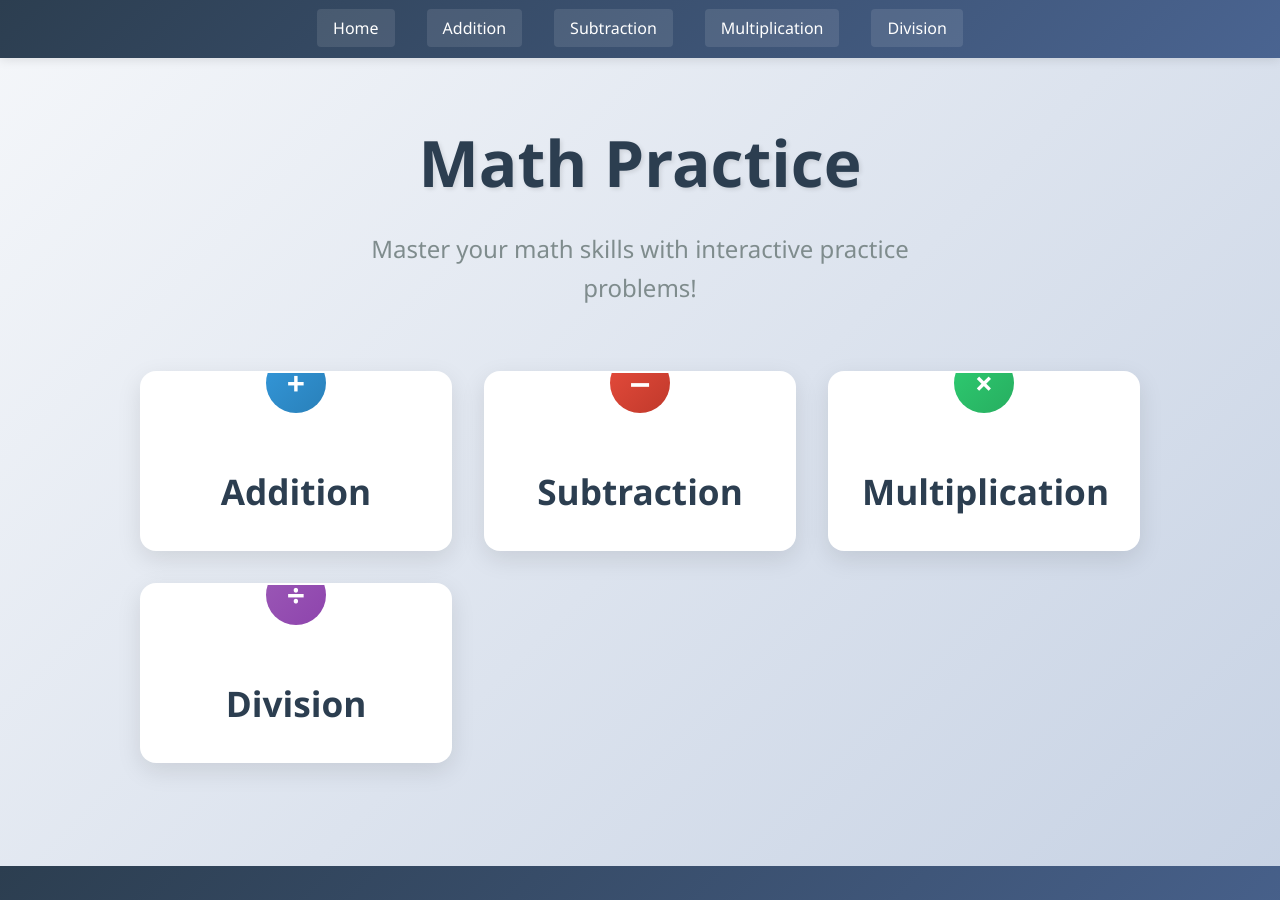
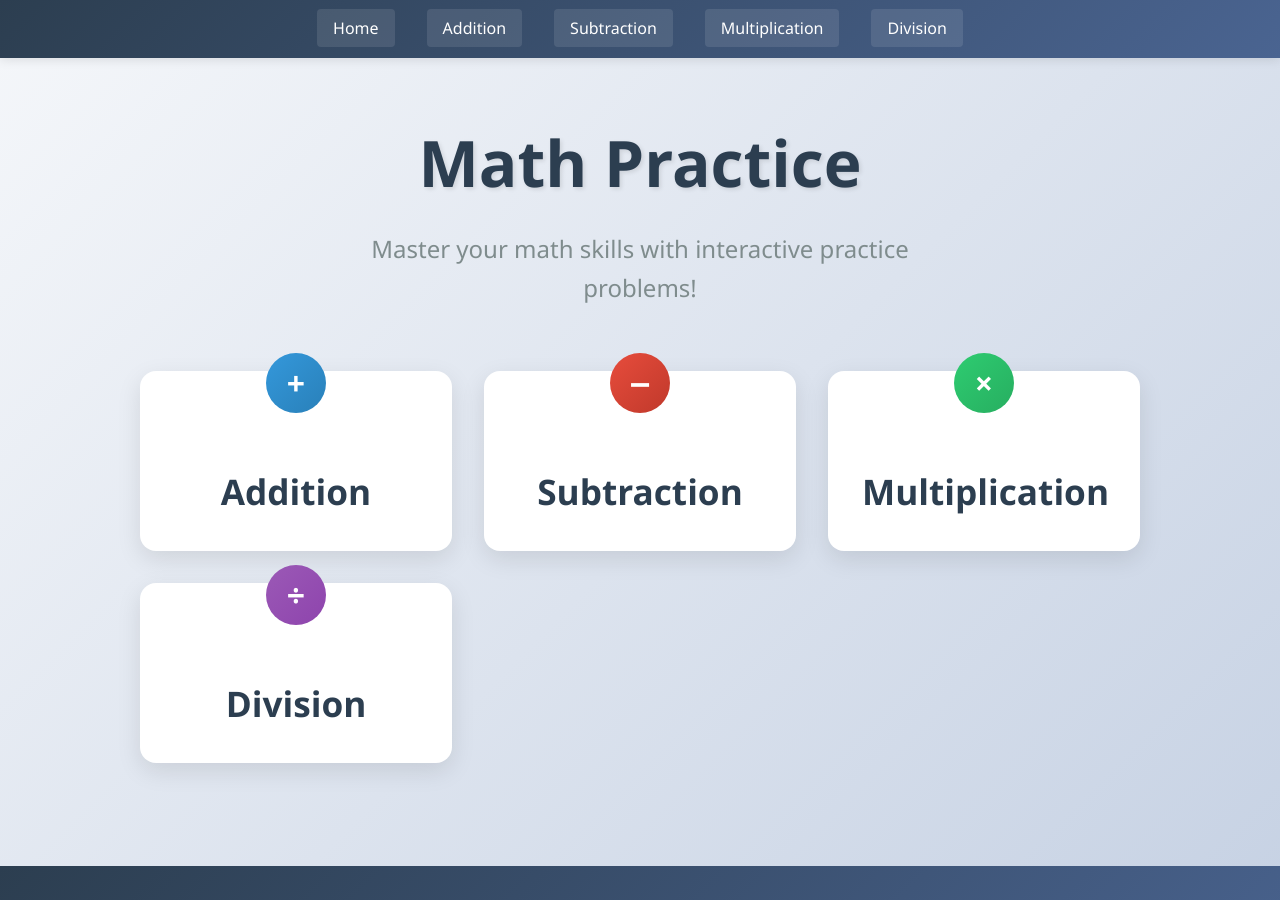
Before and after one commit to ZBZFirst/Math, a Jekyll site: the page built from index.md, in a window 1280 px wide and 900 px high. Built offline with Jekyll 4.4.1, drawn with Linux system fonts in a browser that asks for light colours.

Commit message:
Update style.css

```diff
--- a/assets/css/style.css
+++ b/assets/css/style.css
@@ -98,7 +98,7 @@
     padding: 2rem;
     border: 2px solid transparent;
     position: relative;
-    overflow: hidden;
+    overflow: visible;
 }
 
 .operation-card:hover {
```
